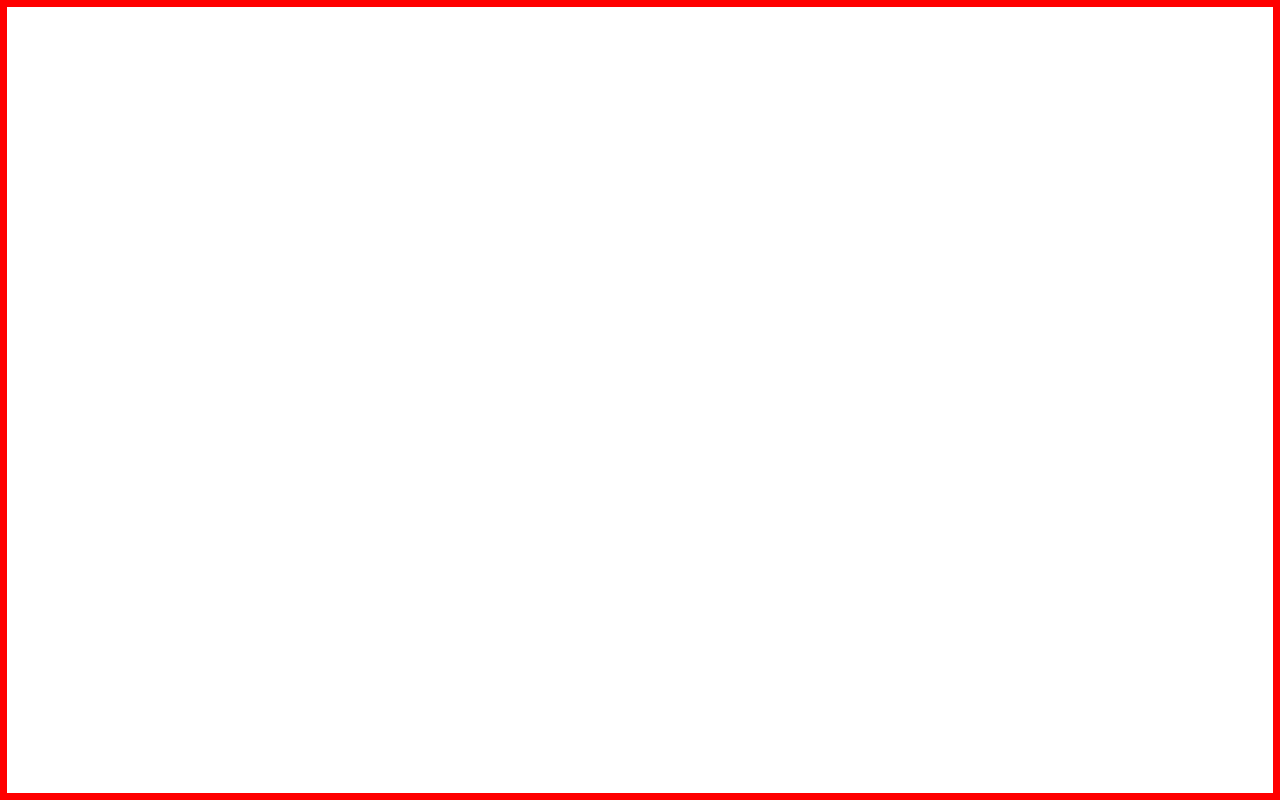
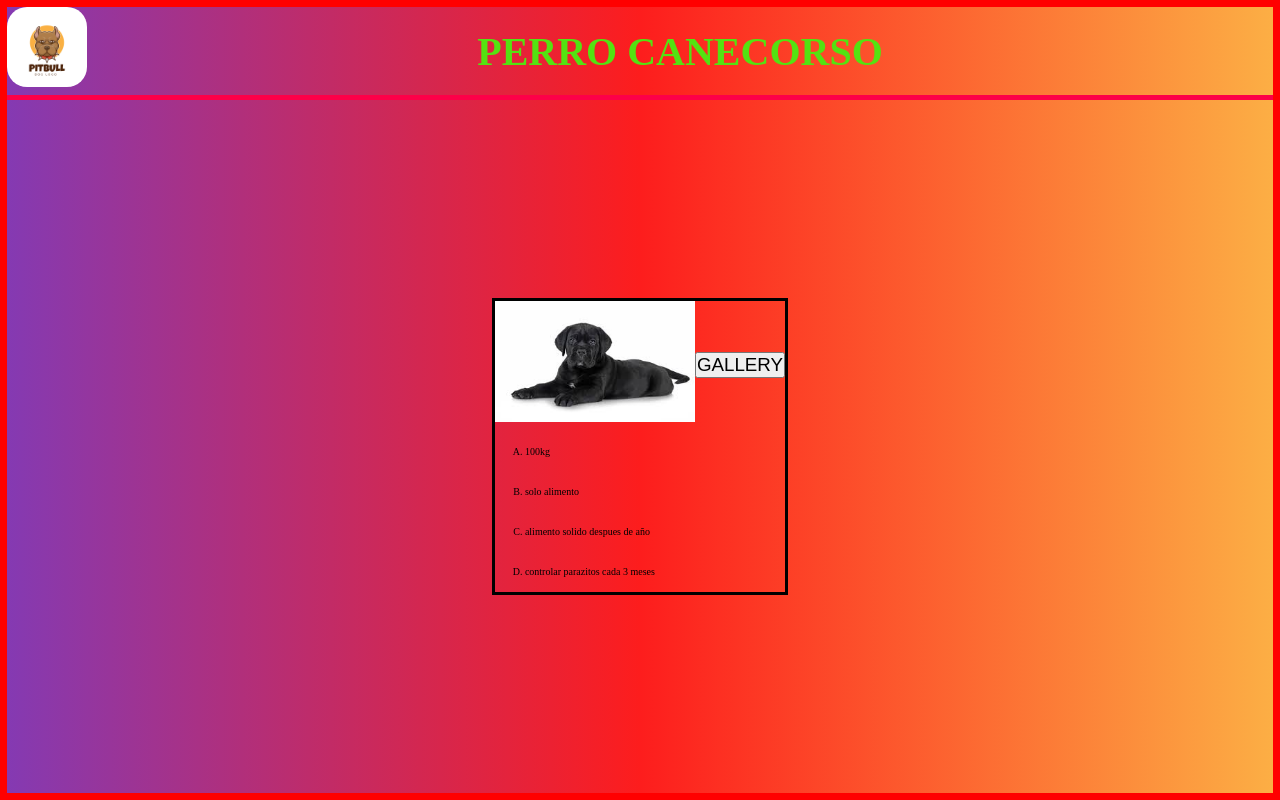
Before and after one commit to MARCELOMEDICO/vidadeperros, a plain HTML site: page asset/pages/canecorso.html in a window 1280 px wide. Drawn offline with Linux system fonts and the light colour scheme.

Commit message:
link de perros agregados a todos

```diff
--- a/asset/css/index.css
+++ b/asset/css/index.css
@@ -39,16 +39,19 @@ body{
     height: 16vh;
     border-radius: 20px
 }
+.titulo__text{
+    width: 100%;
+}
 .titulos__central{
     text-transform: uppercase;
     font-family: Arial, Helvetica, sans-serif;
     border: 1px solid rgb(7, 26, 134);
     width: 100%;
+    height: 100%;
     display:grid;
     justify-content: center;
     align-content: center;
-    font-size: 2.6rem;
-    min-width: 300px;
+    font-size: 3.6vw;
 }
 .titulos__menu{
     display: flex;
@@ -66,7 +69,7 @@ body{
     text-transform: uppercase;
     list-style: none;
     font-size: 2.2rem;
-    padding: 30px;
+    padding: 0.9em;
 }
 .titulos__menu a{
     text-decoration: none;
@@ -141,6 +144,7 @@ footer h2{
 
 }
 .titulo__gallery h3{
+    text-transform: uppercase;
     color: #54e211;
     font-size: 4rem;
     display: flex;
@@ -164,22 +168,57 @@ footer h2{
 .gallery--grid img{
     width: 100%;
     height: 100%;
-    transition: width .25s, box-shadow .25s;
     width: 150px;
+    object-fit: contain;
+    transition: transform .4s;
 
 }
 .gallery--grid img:hover{
-    box-shadow: 0 0 10px rgba(0,0,0,.2);
-    width: 200px;
+    filter: blur(2px);
+    transform: rotate(10deg) scale(1.3);
+}
+/* ESTA SECCION SON LOS MODIFICADORES DE LOS LINK DE LOS PERROS */
+.container_link--centrar{
+    border: 3px solid black;
+    margin: auto;
+    line-height: 4;
+    display: grid;
+    grid-template-areas:"perro button"
+                        "detalle detalle"
+                        "detalle detalle";
+}
+.etiqueta{
+    display: grid;
+    grid-template-rows: 11vh 5px auto;
+    /* los 5px son de la liena que separa el contenido con el header */
+}
+.lista__info--left li{
+    list-style: upper-alpha;
+    position: relative;
+    left: 30px;
+    font-size: 1rem;
 }
 
 
+/*diseño de la pagina de perros */
+.perro{
+    grid-area: perro;
+}
+picture.perro img{
+    width: 200px;
+}
+.button{
+    grid-area: button;
+    font-size: 3rem;
 
-
-
-
-
-
+}
+.button:hover{
+    transform: rotate(-10deg) scale(1.3);
+    transition: transform .5s;
+}
+.detalle{
+    grid-area: detalle;
+}
 
 
 
@@ -187,8 +226,9 @@ footer h2{
 @media screen and (max-width: 730px){
     .titulos{
         color: #29cd7b;
-        flex-direction: column;
+        flex-flow: column;
     }
+
     .titulos__menu{
         display: flex;
         justify-content: space-around;
@@ -196,8 +236,11 @@ footer h2{
    .titulos__logo{
        width: 100%;
    }
+   .titulo__text{
+       width: 100%;
+   }
    .titulos__central{
-       font-size: 7.2vw;;
+       font-size: 7.1vw;
    }
    .grilla{
        display: contents;
@@ -224,5 +267,6 @@ footer h2{
         text-align: center;
         width: 100%;
     }
+}
+
     /* -------------------------------------------- */
-}
--- a/asset/pages/canecorso.html
+++ b/asset/pages/canecorso.html
@@ -4,6 +4,28 @@
     <meta charset="UTF-8">
     <meta http-equiv="X-UA-Compatible" content="IE=edge">
     <meta name="viewport" content="width=device-width, initial-scale=1.0">
-    <title>AMOR DE PERROS</title>
-    <link rel="stylesheet" href="./asset/css/index.css">
+    <title>CANECORSO</title>
+    <link rel="stylesheet" href="../css/index.css">
 </head>
+<body class="gradiente__gallery etiqueta">
+    <header class="titulo__gallery ">
+        <a href="../../index.html"><img src="../img/logo.jpg" alt="logo de perro"></a>
+        <h3>PERRO CANECORSO</h3>
+    </header>
+    <span class="linea"></span>
+    <nav class="container_link--centrar">
+        <picture class="perro">
+            <img src="../img/canecorso.jfif" alt="perro CANECORSO" >
+        </picture>
+        <form action="../pages/gallery.html" class="button">
+            <button type="submit">GALLERY</button>
+        </form>
+        <ul class="lista__info--left detalle">
+            <li>100kg</li>
+            <li>solo alimento</li>
+            <li>alimento solido despues de año</li>
+            <li>controlar parazitos cada 3 meses</li>
+        </ul>
+    </nav>
+</body>
+</html>
```
Also changed, not shown: asset/pages/contact.html (+6 -2 lines), asset/pages/dogoargentino.html (+24 -2 lines), asset/pages/nosotros.html (+9 -1 lines), asset/pages/pampa.html (+24 -2 lines), asset/pages/pitbull.html (+24 -2 lines), asset/pages/rottwailer.html (+24 -2 lines), index.html (+3 -1 lines).
